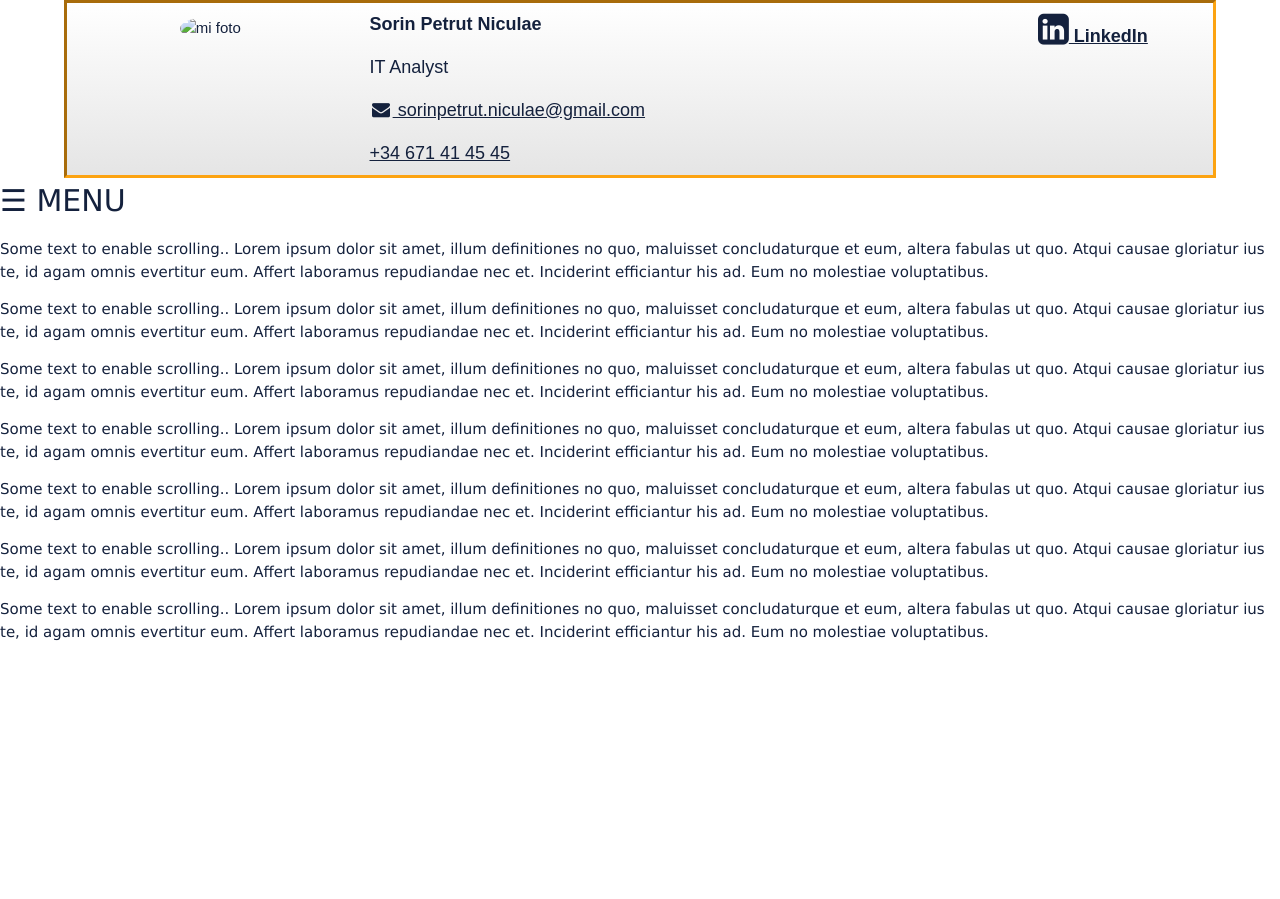
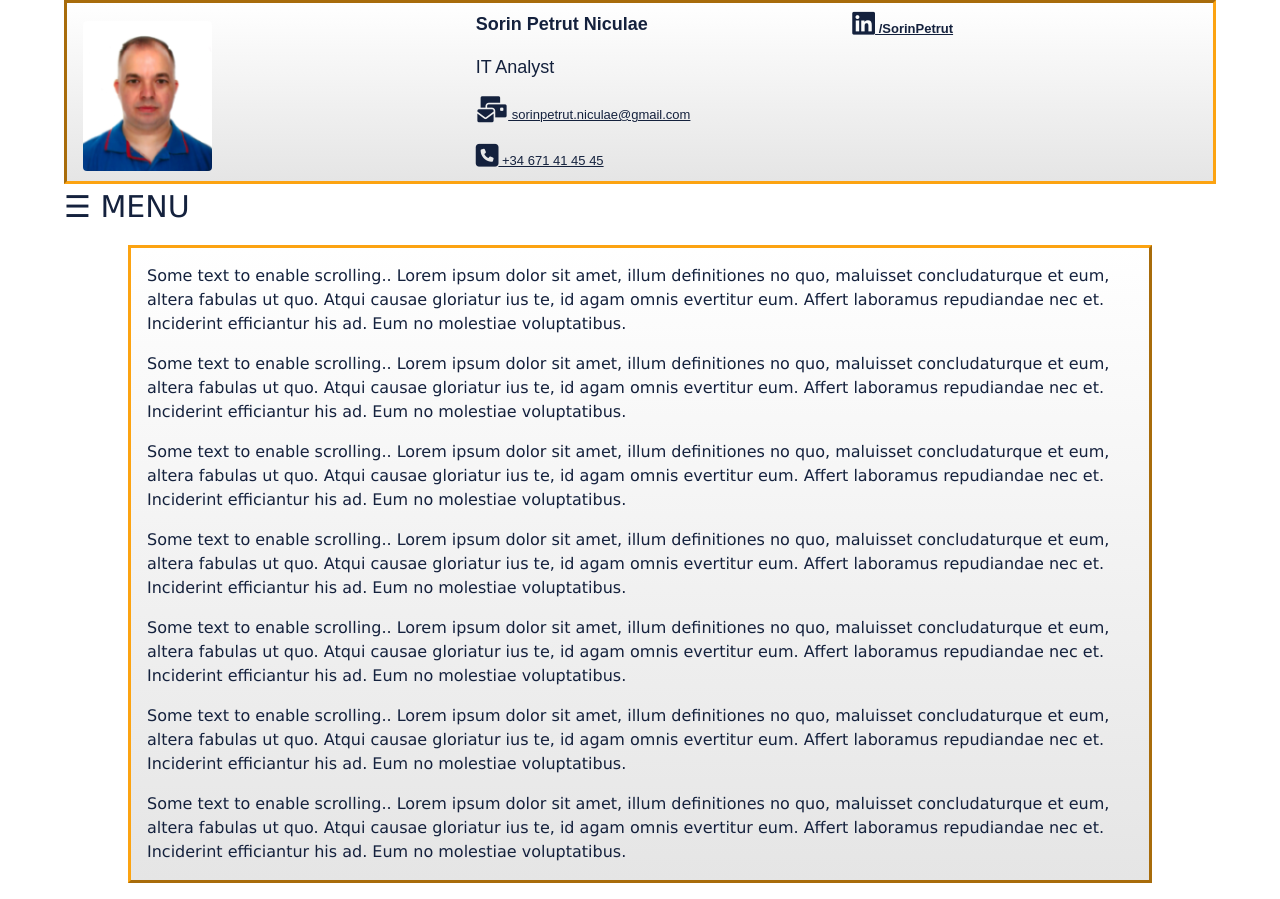
Before and after one commit to Sorynel90/Portofolio, a plain HTML site: page index.html in a window 1280 px wide. Before the commit the page ends 800 px from the top, so only its background shows below. Drawn offline with nearby package versions, Linux system fonts and the light colour scheme.

Commit message:
Update index.html

```diff
--- a/index.html
+++ b/index.html
@@ -4,6 +4,12 @@
     <meta charset="UTF-8">
     <meta http-equiv="X-UA-Compatible" content="IE=edge">
     <meta name="viewport" content="width=device-width, initial-scale=1.0">
+
+    <meta name="author" content="Sorin Petrut Niculae">
+    <meta name="description" content="Curriculum Vitae - Sorin Petrut Niculae">
+
+    <meta name="keywords" content="Curriculum Vitae, Sorin Petrut Niculae, CV">
+
     <title>Sorin Petrut Niculae</title>
 
     <!-- CSS style -->
@@ -15,36 +21,39 @@
     <!-- W3 CSS -->
     <link rel="stylesheet" href="https://www.w3schools.com/w3css/4/w3.css">
 
-    <!-- Libreria iconos -->
+    <!-- Librerias con iconos -->
     <link rel="stylesheet" href="https://cdnjs.cloudflare.com/ajax/libs/font-awesome/4.7.0/css/font-awesome.min.css">
+    <script src="https://kit.fontawesome.com/0f92d42b49.js" crossorigin="anonymous"></script>
 
 </head>
 <body>
 
-    <div class="header w3-row">
-        <div class="w3-col l3 m6 s4 w3-center">
-            <img src="img/photo.jpg" class="w3-circle" alt="mi foto" id="foto">
+    <div class="w3-row-padding header">
+        <div class="w3-third left">
+          <img src="img/photo.png" class="w3-round" alt="mi foto" id="foto">
         </div>
-        <div class="w3-col l7 m3 s4 w3-center">
-            <table class="w3-table">
+
+        <div class="w3-third main">
+          <table class="w3-table">
                 <tr>
                     <th>Sorin Petrut Niculae</th>
                 </tr>
                 <tr>
                     <td>IT Analyst</td>
                 </tr>
-                <tr>
-                    <td><a href="#"><i class="fa fa-fw fa-envelope"></i> sorinpetrut.niculae@gmail.com</a></td>
+                <tr class="correo">
+                    <td><a href="#" class="size1"><i class="fas fa-mail-bulk fa-2x"></i> sorinpetrut.niculae@gmail.com</a></td>
                 </tr>
-                <tr>
-                    <td><a href="#">+34 671 41 45 45</a></td>
+                <tr class="telefono">
+                    <td><a href="#" class="size1"><i class="fas fa-phone-square fa-2x"></i> +34 671 41 45 45</a></td>
                 </tr>
             </table>
         </div>
-        <div class="w3-col l2 m3 s4 w3-center">
+
+        <div class="w3-third right">
             <table class="w3-table">
-                <tr>
-                    <th><a href="https://www.linkedin.com/in/sorin-petrut-niculae-0133aa121"><i class="fa fa-linkedin-square" style="font-size: 36px;"></i> LinkedIn</a></th>
+                <tr class="perfil">
+                    <th><a href="https://www.linkedin.com/in/sorin-petrut-niculae-0133aa121" class="size1 linkedin"><i class="fa fa-linkedin-square fa-2x"></i> /SorinPetrut</a></th>
                 </tr>
             </table>
         </div>
@@ -61,9 +70,9 @@
         </div>
     </div>
 
-    <span style="font-size:30px;cursor:pointer" onclick="openNav()">&#9776; MENU</span>
+    <span style="font-size:30px;cursor:pointer" onclick="openNav()" id="butonMenu">&#9776; MENU</span>
 
-    <div class="content">
+    <div class="w3-panel" id="contenido">
         <p>Some text to enable scrolling.. Lorem ipsum dolor sit amet, illum definitiones no quo, maluisset concludaturque et eum, altera fabulas ut quo. Atqui causae gloriatur ius te, id agam omnis evertitur eum. Affert laboramus repudiandae nec et. Inciderint efficiantur his ad. Eum no molestiae voluptatibus.</p>
         <p>Some text to enable scrolling.. Lorem ipsum dolor sit amet, illum definitiones no quo, maluisset concludaturque et eum, altera fabulas ut quo. Atqui causae gloriatur ius te, id agam omnis evertitur eum. Affert laboramus repudiandae nec et. Inciderint efficiantur his ad. Eum no molestiae voluptatibus.</p>
         <p>Some text to enable scrolling.. Lorem ipsum dolor sit amet, illum definitiones no quo, maluisset concludaturque et eum, altera fabulas ut quo. Atqui causae gloriatur ius te, id agam omnis evertitur eum. Affert laboramus repudiandae nec et. Inciderint efficiantur his ad. Eum no molestiae voluptatibus.</p>
```
